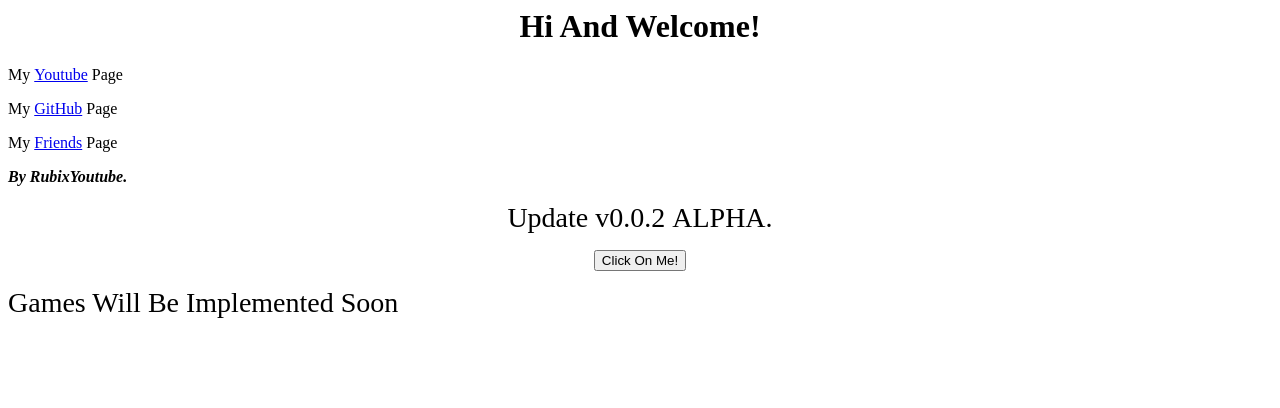
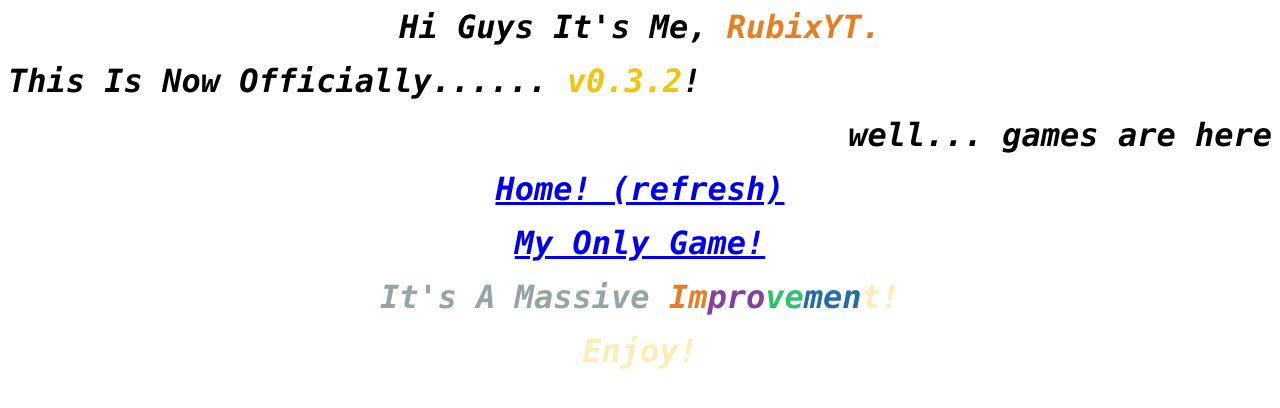
Before and after one commit to RubixYouTube/rubixyoutube.github.io, a plain HTML site: page index.html in a window 1280 px wide. Drawn offline with Linux system fonts and the light colour scheme.

Commit message:
da major update! (goodbye old ones.)

```diff
--- a/index.html
+++ b/index.html
@@ -1,15 +1,13 @@
-<h1 style="text-align:center">Hi And Welcome!</h1>
+<p style="text-align: center;"><span style="font-size: 32px;"><em><strong><span style="font-family: terminal, monaco, monospace;">Hi Guys It's Me,&nbsp;<span style="color: rgb(230, 126, 35);">RubixYT.</span></span></strong></em></span></p>
 
-<p><span style="font-family:Times New Roman,Times,serif">My&nbsp;<a href="https://youtube.com/@trcsyt">Youtube</a>&nbsp;Page</span></p>
+<p style="text-align: left;"><span style="font-size: 32px; color: rgb(0, 0, 0);"><em><strong><span style="font-family: terminal, monaco, monospace;">This Is Now Officially......&nbsp;<span style="color: rgb(241, 196, 15);">v0.3.2<span style="color: rgb(0, 0, 0);">!</span></span></span></strong></em></span></p>
 
-<p><span style="font-family:Times New Roman,Times,serif">My&nbsp;<a href="https://Github.com/RubixYoutube">GitHub</a>&nbsp;Page</span></p>
+<p style="text-align: right;"><span style="font-size: 32px; color: rgb(0, 0, 0);"><em><strong><span style="font-family: terminal, monaco, monospace;"><span style="color: rgb(241, 196, 15);"><span style="color: rgb(0, 0, 0);">well... games are here</span></span></span></strong></em></span></p>
 
-<p><span style="font-family:Times New Roman,Times,serif">My&nbsp;<a href="https://youtube.com/@Terminus2631">Friends</a>&nbsp;Page</span></p>
+<p style="text-align: center;"><span style="font-size: 32px; color: rgb(0, 0, 0);"><em><strong><span style="font-family: terminal, monaco, monospace;"><span style="color: rgb(241, 196, 15);"><span style="color: rgb(0, 0, 0);"><a title="Refresh." href="https://rubixyoutube.github.io">Home! (refresh)</a></span></span></span></strong></em></span></p>
 
-<p><span style="font-family:Times New Roman,Times,serif"><strong><em>By RubixYoutube.</em></strong></span></p>
+<p style="text-align: center;"><span style="font-size: 32px; color: rgb(0, 0, 0);"><em><strong><span style="font-family: terminal, monaco, monospace;"><span style="color: rgb(241, 196, 15);"><span style="color: rgb(0, 0, 0);"><a title="Visit!" href="https://rubixyoutube.github.io/frequency-incremental" target="_blank" rel="noopener">My Only Game!</a></span></span></span></strong></em></span></p>
 
-<p style="text-align:center"><span style="font-family:Times New Roman,Times,serif"><span style="font-size:28px">Update v0.0.2&nbsp;ALPHA.</span></span></p>
+<p style="text-align: center;"><span style="font-size: 32px; color: rgb(149, 165, 166);"><em><strong><span style="font-family: terminal, monaco, monospace;">It's A Massive&nbsp;<span style="color: rgb(230, 126, 35);">Im<span style="color: rgb(132, 63, 161);">pro<span style="color: rgb(45, 194, 107);">ve<span style="color: rgb(35, 111, 161);">men<span style="color: rgb(251, 238, 184);">t!</span></span></span></span></span></span></strong></em></span></p>
 
-<p style="text-align:center"><span style="font-family:Times New Roman,Times,serif"><span style="font-size:28px"><input name="Click Me!" type="button" value="Click On Me!" /></span></span></p>
-
-<p><span style="font-family:Times New Roman,Times,serif"><span style="font-size:28px">Games Will Be Implemented Soon</span></span></p>
+<p style="text-align: center;"><span style="font-size: 32px; color: rgb(149, 165, 166);"><em><strong><span style="font-family: terminal, monaco, monospace;"><span style="color: rgb(230, 126, 35);"><span style="color: rgb(132, 63, 161);"><span style="color: rgb(45, 194, 107);"><span style="color: rgb(35, 111, 161);"><span style="color: rgb(251, 238, 184);">Enjoy!</span></span></span></span></span></span></strong></em></span></p>
```
